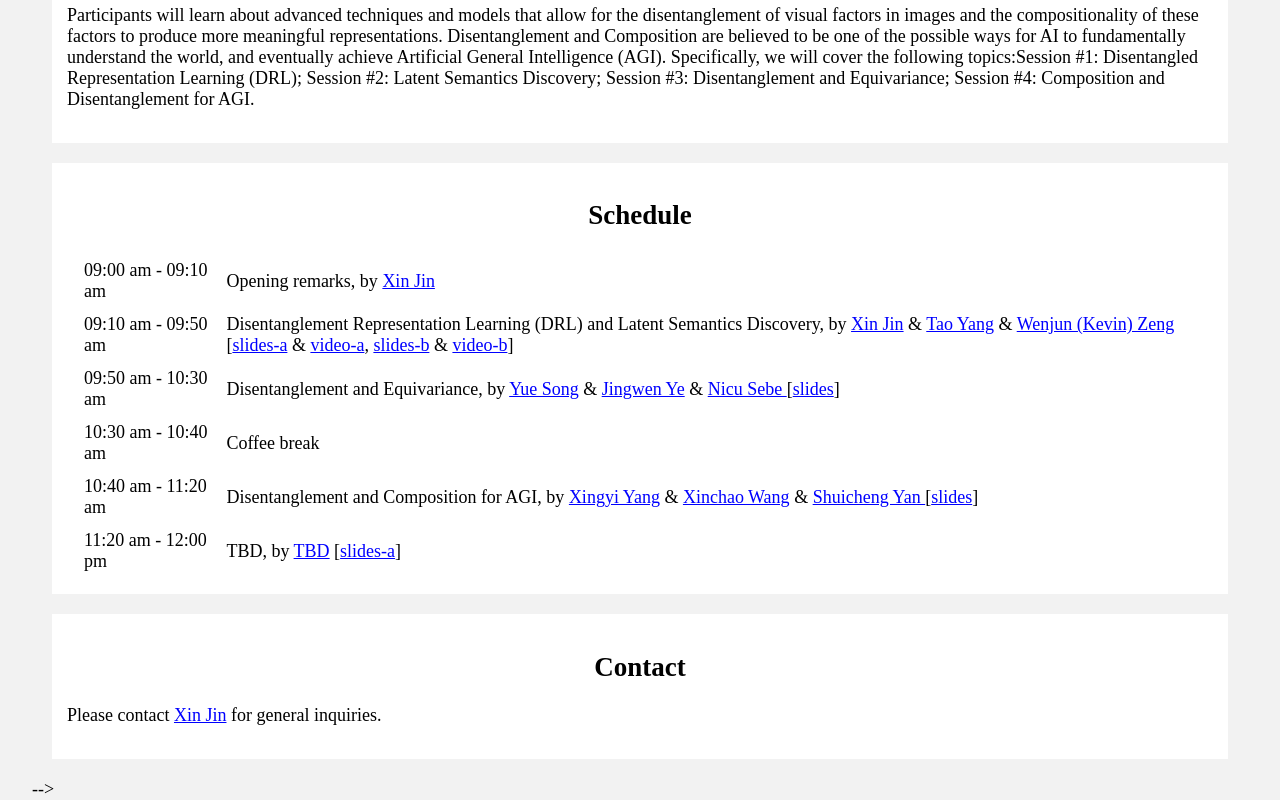
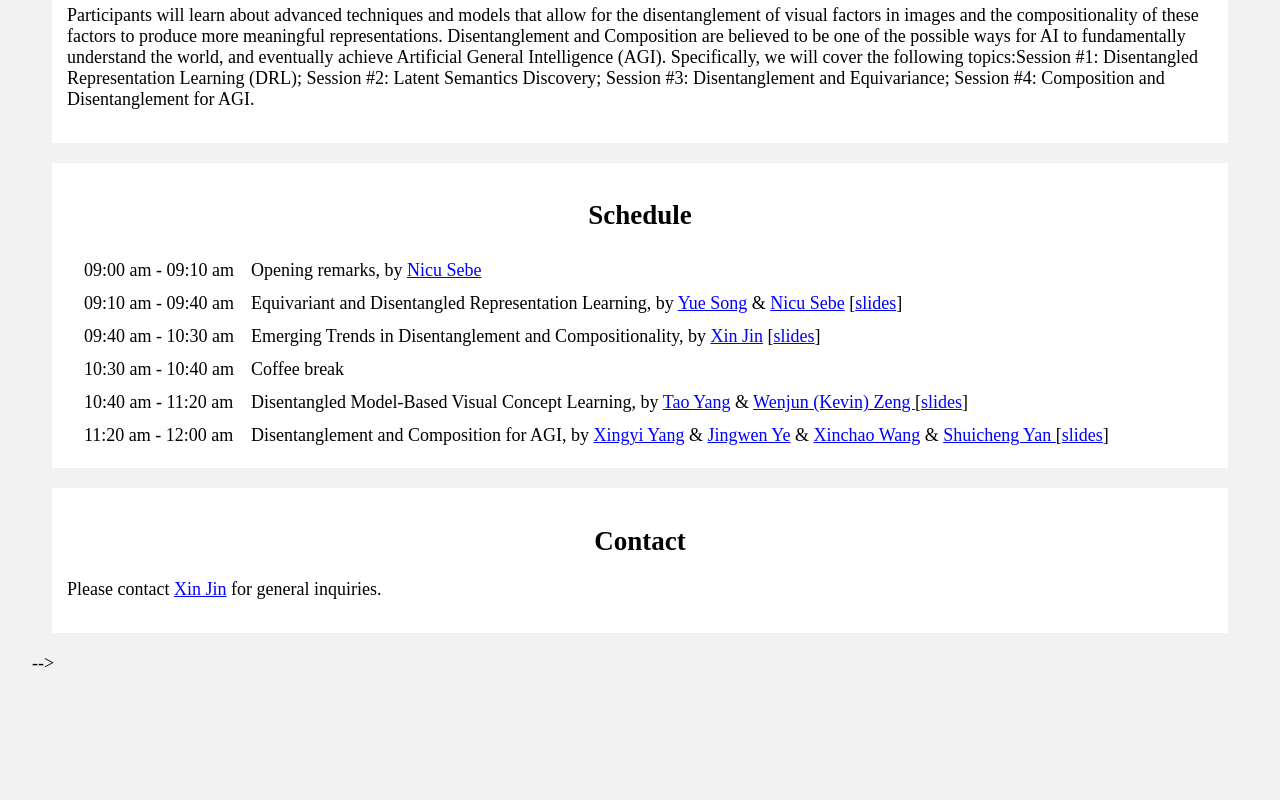
Before and after one commit to trend-in-disen-and-compo/trend-in-disen-and-compo.github.io, a plain HTML site: page index.html in a window 1280 px wide. Shown: the part 1461-2261 px from the top of the page. After the commit the page ends 2135 px from the top, so only its background shows below. Drawn offline with Linux system fonts and the light colour scheme.

Commit message:
Update index.html

```diff
--- a/index.html
+++ b/index.html
@@ -175,17 +175,17 @@
     <table>
         <tr>
             <td>09:00 am - 09:10 am</td>
-            <td>Opening remarks, by <a href="https://www.eitech.edu.cn/?tid=40&p=teacher">Xin Jin</a></td>
+            <td>Opening remarks, by <a href="https://disi.unitn.it/~sebe/">Nicu Sebe</a></td>
         </tr>
 
         <tr>
-            <td>09:10 am - 09:50 am</td>
-            <td>Disentanglement Representation Learning (DRL) and Latent Semantics Discovery, by <a href="https://www.eitech.edu.cn/?tid=40&p=teacher">Xin Jin</a> & <a href="https://scholar.google.fi/citations?user=qT5psCEAAAAJ&hl=fi">Tao Yang</a> & <a href="https://scholar.google.com/citations?user=_cUfvYQAAAAJ&hl=zh-CN">Wenjun (Kevin) Zeng</a> [<a href="xxx">slides-a</a> & <a href="xxx">video-a</a>, <a href="xxx">slides-b</a> & <a href="xxx">video-b</a>]</td>
+            <td>09:10 am - 09:40 am</td>
+            <td>Equivariant and Disentangled Representation Learning, by <a href="https://kingjamessong.github.io//">Yue Song</a> & <a href="https://disi.unitn.it/~sebe/">Nicu Sebe</a> [<a href="https://drive.google.com/file/d/1OpduRldbqnI0ZJKvlqXy_-DSsUCSBUAU/view?usp=drive_link">slides</a>]</td>
         </tr>
 
         <tr>
-            <td>09:50 am - 10:30 am</td>
-            <td>Disentanglement and Equivariance, by <a href="https://kingjamessong.github.io/">Yue Song</a> & <a href="https://jngwenye.github.io/">Jingwen Ye</a> & <a href="http://disi.unitn.it/~sebe/"> Nicu Sebe </a> [<a href="xxx">slides</a>]</td>
+            <td>09:40 am - 10:30 am</td>
+            <td>Emerging Trends in Disentanglement and Compositionality, by <a href="https://www.eitech.edu.cn/?tid=40&p=teacher">Xin Jin</a> [<a href="https://drive.google.com/file/d/1789Hi5xG8sgtXDTKtQ4q5_klz8vw0jqS/view?usp=drive_link">slides</a>]</td>
         </tr>
 
         <tr>
@@ -195,13 +195,14 @@
 
         <tr>
             <td>10:40 am - 11:20 am</td>
-            <td>Disentanglement and Composition for AGI, by <a href="https://adamdad.github.io/">Xingyi Yang</a> & <a href="https://sites.google.com/site/sitexinchaowang/">Xinchao Wang</a>  & <a href="https://yanshuicheng.info/"> Shuicheng Yan </a> [<a href="xxx">slides</a>]</td>
+            <td>Disentangled Model-Based Visual Concept Learning, by <a href="https://scholar.google.fi/citations?user=qT5psCEAAAAJ&hl=fi">Tao Yang</a> & <a href="https://scholar.google.com/citations?user=_cUfvYQAAAAJ&hl=zh-CN"> Wenjun (Kevin) Zeng </a> [<a href="xxx">slides</a>]</td>
         </tr>
 
         <tr>
-            <td>11:20 am - 12:00 pm</td>
-            <td>TBD, by <a href="xxx">TBD</a> [<a href="xxx">slides-a</a>]</td>
+            <td>11:20 am - 12:00 am</td>
+            <td>Disentanglement and Composition for AGI, by <a href="https://adamdad.github.io/">Xingyi Yang</a> & <a href="://jngwenye.github.io/">Jingwen Ye</a>  & <a href="https://sites.google.com/site/sitexinchaowang/">Xinchao Wang</a>  & <a href="https://yanshuicheng.info/"> Shuicheng Yan </a> [<a href="https://docs.google.com/presentation/d/1SnncEdK9Zh9gyijHaMtZ8j82p6xRyHE4/edit?usp=drive_link&ouid=110091158524099786760&rtpof=true&sd=true">slides</a>]</td>
         </tr>
+
     </table>
 </div>
 
```
